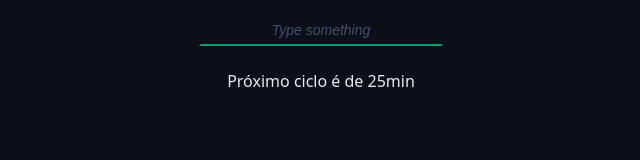
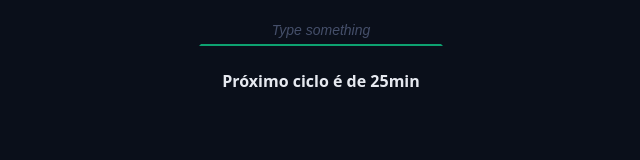
Before and after one commit to LucasPrette115/chronos, a React (Vite) app: page / in a window 1280 px wide. Shown: the part 574-734 px from the top of the page, without its empty margins (319-959 px from the left). Built offline with nearby package versions, Linux system fonts and the light colour scheme.

Commit message:
ajusta mensagem pro user

```diff
--- a/src/components/MainForm/index.tsx
+++ b/src/components/MainForm/index.tsx
@@ -65,7 +65,20 @@ export function MainForm() {
       </div>
 
       <div className='formRow'>
-        <p>Próximo ciclo é de {state.config[nextCycleType]}min</p>
+        {!state.activeTask ? (
+          <p>
+            <b>Próximo ciclo é de {state.config[nextCycleType]}min</b>
+          </p>
+        ) : (
+          <p>
+            <b>
+              {state.activeTask.type === 'focusDuration'
+                ? 'Foque '
+                : 'Descanse '}
+              por {state.activeTask.duration}min
+            </b>
+          </p>
+        )}
       </div>
 
       <div className='formRow'>
```
Also changed, not shown: src/workers/timerWorker.js (added).
